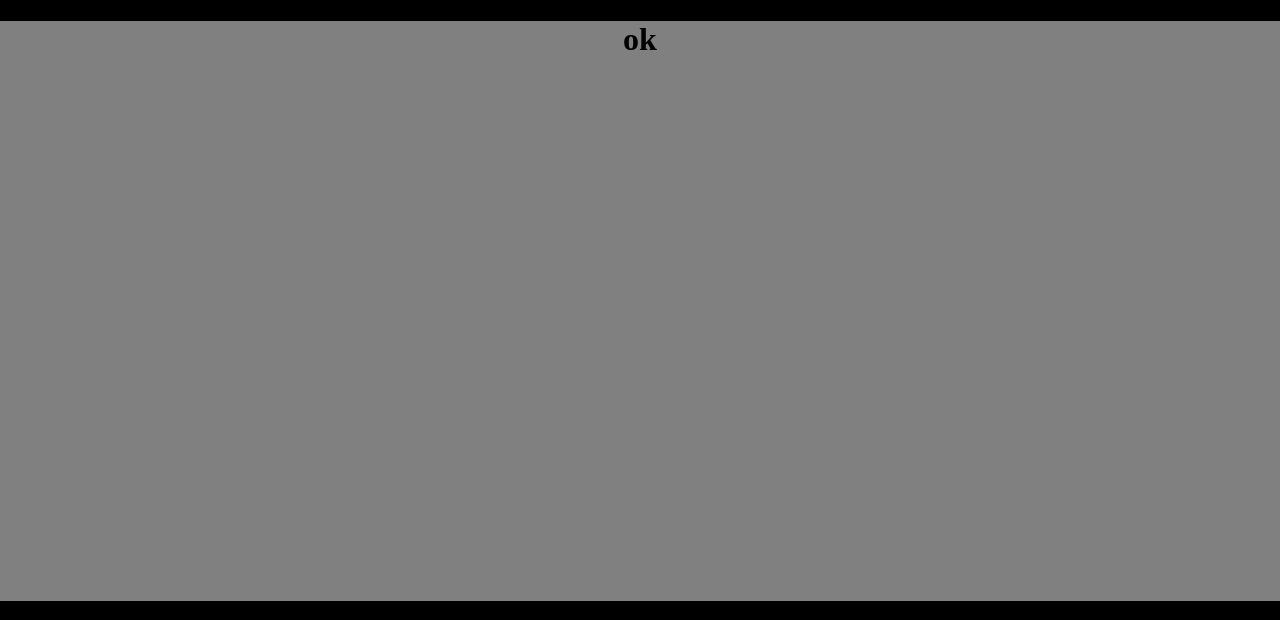
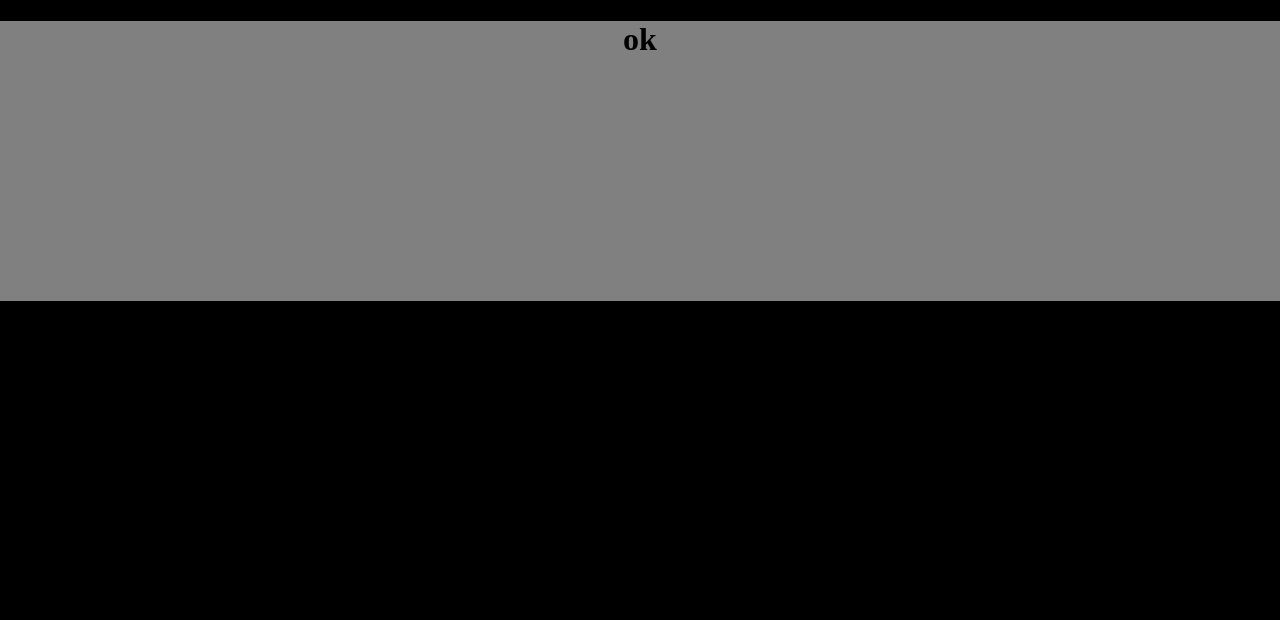
Before and after one commit to Jake123-ship/PersonHumanDevelops-site, a plain HTML site: page index.html in a window 1280 px wide. Drawn offline with Linux system fonts and the light colour scheme.

Commit message:
Update main.css

```diff
--- a/main.css
+++ b/main.css
@@ -1,6 +1,6 @@
 header{
   width: 100%;
-  height: 580px;
+  height: 280px;
   text-align: center;
   background-color: grey;
 }
```
